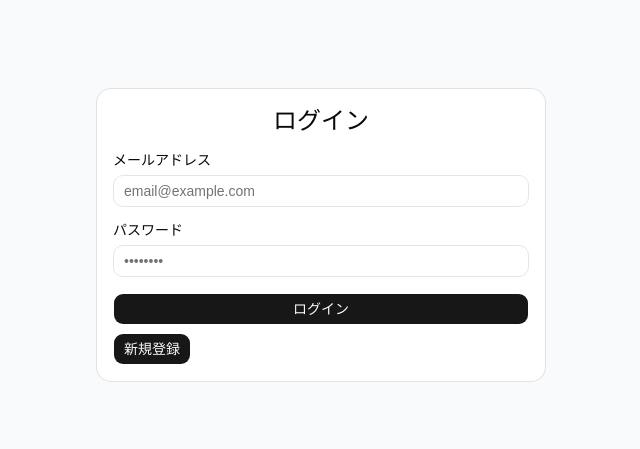
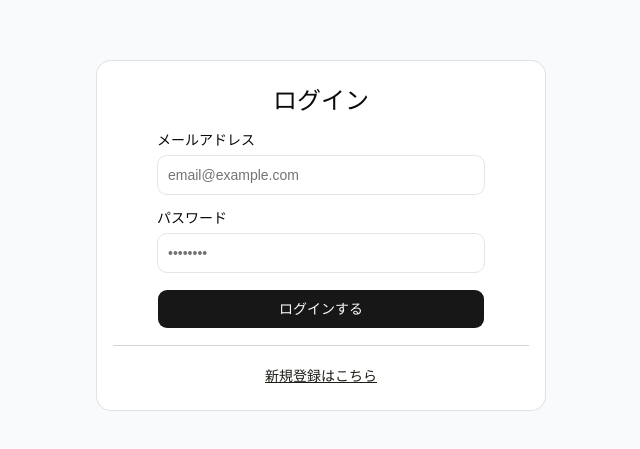
Before and after one commit to Atsushi-iwaguchi/student-manager-frontend, a React (Vite) app: page /login in a window 1280 px wide. Shown: the part 165-614 px from the top of the page, without its empty margins (319-959 px from the left). Built offline with nearby package versions, Linux system fonts and the light colour scheme; no server answers.

Commit message:
fix: login form UI

```diff
--- a/src/pages/LoginPage.tsx
+++ b/src/pages/LoginPage.tsx
@@ -1,5 +1,5 @@
 import { useState } from "react";
-import { useNavigate } from "react-router-dom";
+import { Link, useNavigate } from "react-router-dom";
 import { useAuth } from "@/contexts/AuthContext";
 import apiClient from "@/api/client";
 import type { AuthResponse } from "@/types";
@@ -40,13 +40,17 @@ export default function LoginPage() {
     <div className="min-h-screen flex items-center justify-center bg-gray-50">
       <Card className="w-full max-w-md">
         <CardHeader>
-          <CardTitle className="text-2xl text-center">ログイン</CardTitle>
+          <CardTitle className="mt-2 text-2xl text-center">ログイン</CardTitle>
         </CardHeader>
         <CardContent>
-          <form onSubmit={handleSubmit} className="space-y-4">
+          <form
+            onSubmit={handleSubmit}
+            className="space-y-4 flex flex-col items-center mb-4 "
+          >
             <div className="space-y-2">
               <Label htmlFor="email">メールアドレス</Label>
               <Input
+                className="w-82 h-10"
                 id="email"
                 type="email"
                 value={email}
@@ -55,9 +59,10 @@ export default function LoginPage() {
                 required
               />
             </div>
-            <div className="space-y-2">
+            <div className="space-y-2 ">
               <Label htmlFor="password">パスワード</Label>
               <Input
+                className="w-82 h-10"
                 id="password"
                 type="password"
                 value={password}
@@ -67,13 +72,19 @@ export default function LoginPage() {
               />
             </div>
             {error && <p className="text-sm text-red-500">{error}</p>}
-            <Button type="submit" className="w-full">
-              ログイン
-            </Button>
+
+            <div className="flex justify-center ">
+              <Button type="submit" className="w-82 h-10">
+                ログインする
+              </Button>
+            </div>
           </form>
-          <Button className="mt-2" onClick={() => navigate("/register")}>
-            新規登録
-          </Button>
+          <hr className="w-full border-gray-300 my-3" />
+          <div className="flex justify-center p-2">
+            <Link to="/register" className="text-sm underline text-olive-900">
+              新規登録はこちら
+            </Link>
+          </div>
         </CardContent>
       </Card>
     </div>
--- a/src/pages/RegisterPage.tsx
+++ b/src/pages/RegisterPage.tsx
@@ -6,7 +6,7 @@ import { Label } from "@/components/ui/label";
 import { useAuth } from "@/contexts/AuthContext";
 import { AuthResponse } from "@/types";
 import { useState } from "react";
-import { useNavigate } from "react-router-dom";
+import { Link, useNavigate } from "react-router-dom";
 
 export default function RegisterPage() {
   const [name, setName] = useState("");
@@ -55,10 +55,14 @@ export default function RegisterPage() {
           <CardTitle className="text-2xl text-center">登録</CardTitle>
         </CardHeader>
         <CardContent>
-          <form onSubmit={handleSubmit} className="space-y-4">
+          <form
+            onSubmit={handleSubmit}
+            className="space-y-4 flex flex-col items-center"
+          >
             <div className="space-y-2">
               <Label htmlFor="name">ユーザー名</Label>
               <Input
+                className="w-82 h-10"
                 id="name"
                 type="text"
                 value={name}
@@ -70,6 +74,7 @@ export default function RegisterPage() {
             <div className="space-y-2">
               <Label htmlFor="email">メールアドレス</Label>
               <Input
+                className="w-82 h-10"
                 id="email"
                 type="email"
                 value={email}
@@ -81,6 +86,7 @@ export default function RegisterPage() {
             <div className="space-y-2">
               <Label htmlFor="password">パスワード</Label>
               <Input
+                className="w-82 h-10"
                 id="password"
                 type="password"
                 value={password}
@@ -92,6 +98,7 @@ export default function RegisterPage() {
             <div className="space-y-2">
               <Label htmlFor="passwordConfirmation">パスワード確認</Label>
               <Input
+                className="w-82 h-10"
                 id="passwordConfirmation"
                 type="password"
                 value={passwordConfirmation}
@@ -103,6 +110,7 @@ export default function RegisterPage() {
             <div className="space-y-2">
               <Label htmlFor="school">学校名</Label>
               <Input
+                className="w-82 h-10"
                 id="school"
                 type="text"
                 value={school}
@@ -114,6 +122,7 @@ export default function RegisterPage() {
             <div className="space-y-2">
               <Label htmlFor="grade">学年</Label>
               <Input
+                className="w-82 h-10"
                 id="grade"
                 type="text"
                 value={grade}
@@ -123,9 +132,20 @@ export default function RegisterPage() {
               />
             </div>
             {error && <p className="text-sm text-red-500">{error}</p>}
-            <Button type="submit" className="w-full">
-              作成
-            </Button>
+            <div className="flex justify-center ">
+              <Button type="submit" className="w-82 h-10">
+                作成
+              </Button>
+            </div>
+            <hr className="w-full border-gray-300 my-3" />
+            <div className="flex justify-center p-2">
+              <Link
+                to="/login"
+                className="text-sm underline"
+              >
+                ログインはこちら
+              </Link>
+            </div>
           </form>
         </CardContent>
       </Card>
```
